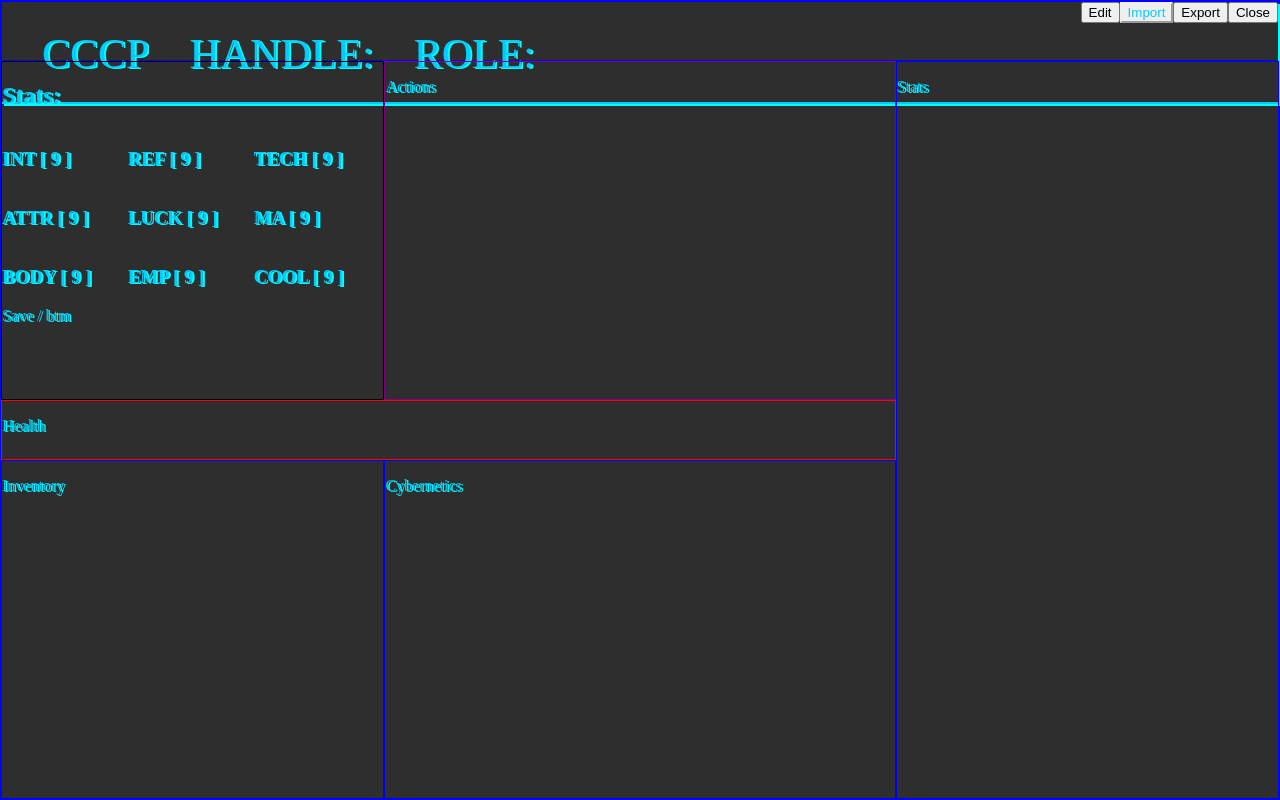
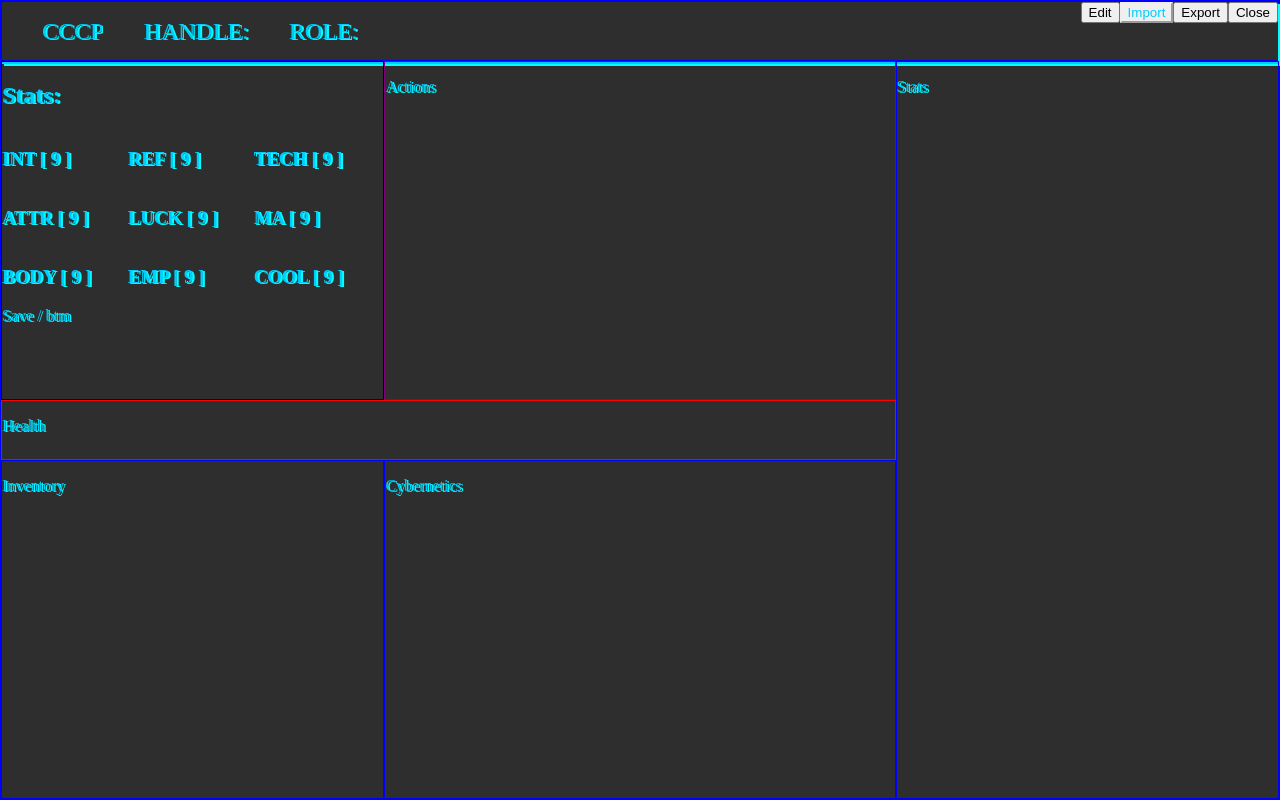
Before and after one commit to Snowcart/cyberpunk-character-console-project, a React app in the folder app/: page / in a window 1280 px wide. Built offline with nearby package versions, Linux system fonts and the light colour scheme.

Commit message:
License, styling

```diff
--- a/app/src/title/Title.tsx
+++ b/app/src/title/Title.tsx
@@ -67,7 +67,7 @@ export default Title;
 
 const TitleBar = styled.div`
 	width: 100%;
-	height: 100px;
+	height: 60px;
 	border-bottom: 2px solid #00ccff;
 	box-shadow: 2px 2px #00ffff;
 `;
@@ -84,7 +84,7 @@ const Heading = styled.h1`
 	margin-left: 40px;
 	height: 100%;
 	vertical-align: middle;
-	font-size: 42px;
+	font-size: 24px;
 	font-weight: normal;
 	max-width: 25%;
 	white-space: nowrap;
```
Also changed, not shown: 1 other file (tests, documents, lock files or other folders).
